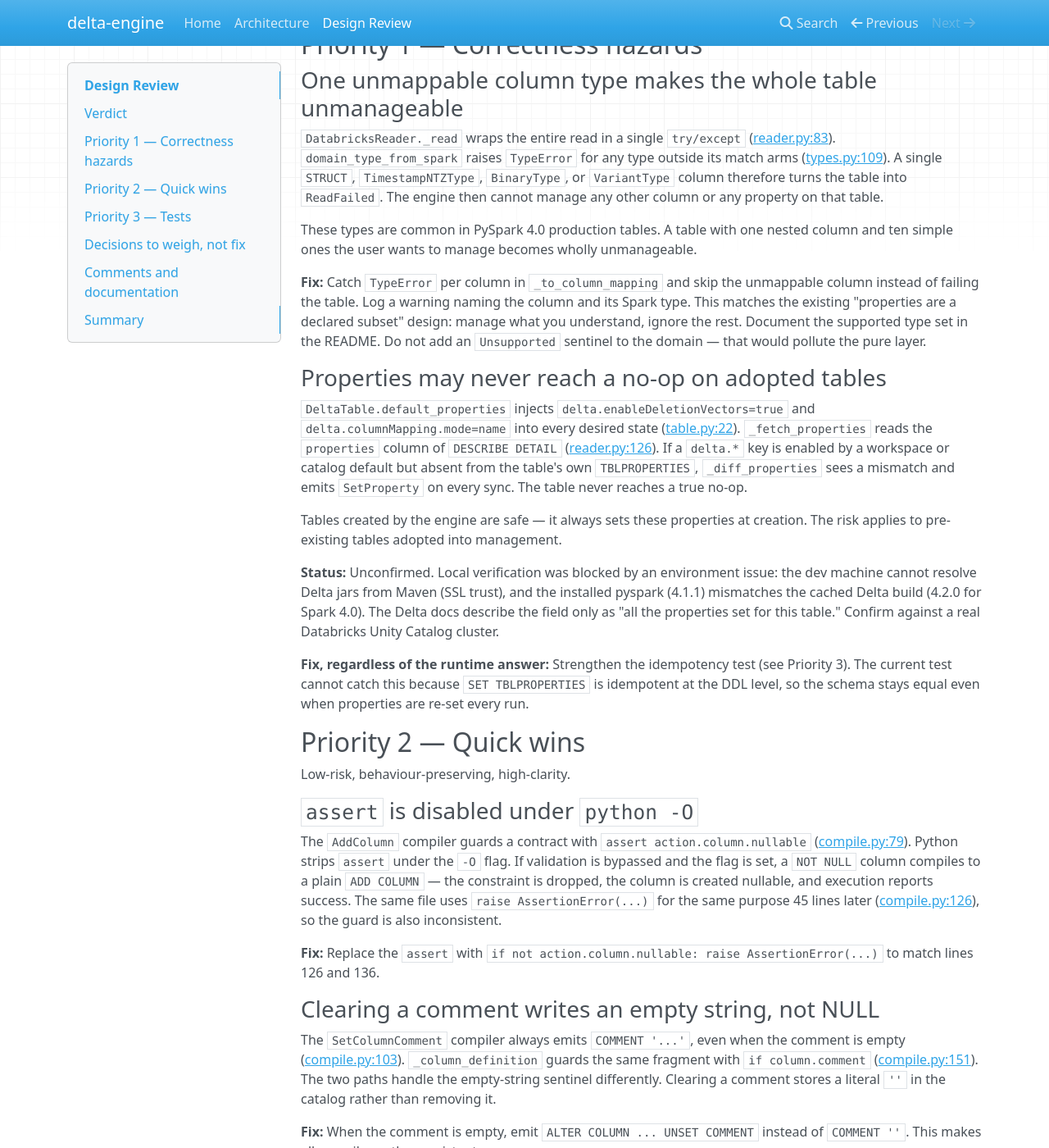
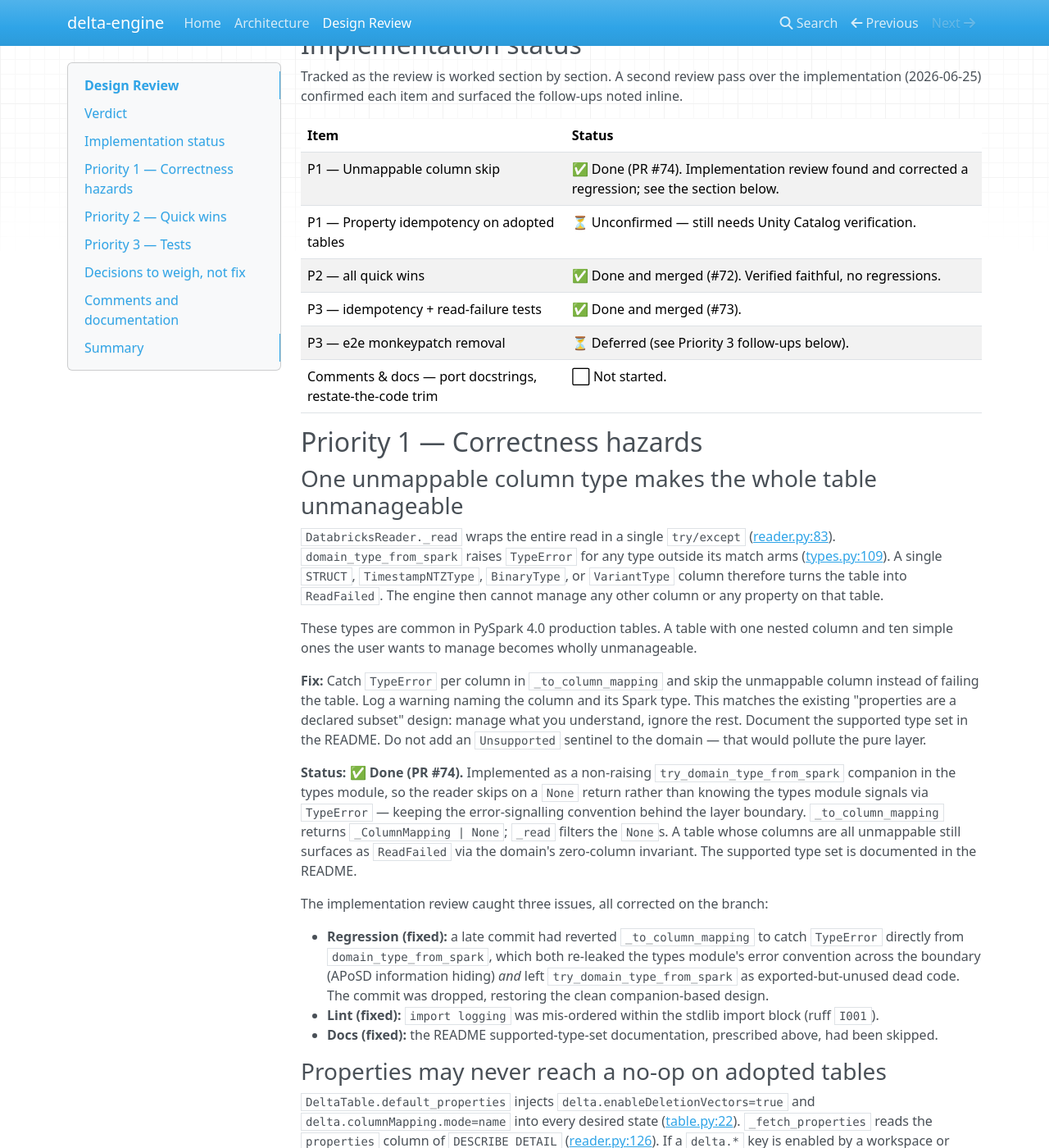
Before and after one commit to Tomoscorbin/delta-engine, an MkDocs documentation site: the page built from docs/design-review.md, in a window 1280 px wide and 1400 px high, scrolled down 474 px. Shown: the whole window at 82% size. Built offline with MkDocs 1.6.1, drawn with Linux system fonts in a browser that asks for light colours; nearby versions of some CDN libraries; some of the changed text lies outside the part shown.

Commit message:
docs: record Priority 1 implementation status in design review
Annotate the design-review tracker with implementation status for the
unmappable-column work and the merged Priority 2/3 items, and note the
follow-ups the implementation review surfaced (e2e monkeypatch TODO,
idempotency test Given comment).

Co-Authored-By: Claude Opus 4.8 <noreply@anthropic.com>

````diff
--- a/docs/design-review.md
+++ b/docs/design-review.md
@@ -10,6 +10,19 @@ The findings below are refinements, not rework. Two are correctness hazards wort
 
 Method: nine reviewers each applied a distinct APoSD lens. Every finding was then re-checked against the source by a separate pass. Of roughly 78 raised findings, 49 survived; 29 were rejected as taste, documented intent, or worse-if-changed.
 
+## Implementation status
+
+Tracked as the review is worked section by section. A second review pass over the implementation (2026-06-25) confirmed each item and surfaced the follow-ups noted inline.
+
+| Item | Status |
+| --- | --- |
+| P1 — Unmappable column skip | ✅ Done (PR #74). Implementation review found and corrected a regression; see the section below. |
+| P1 — Property idempotency on adopted tables | ⏳ Unconfirmed — still needs Unity Catalog verification. |
+| P2 — all quick wins | ✅ Done and merged (#72). Verified faithful, no regressions. |
+| P3 — idempotency + read-failure tests | ✅ Done and merged (#73). |
+| P3 — e2e monkeypatch removal | ⏳ Deferred (see Priority 3 follow-ups below). |
+| Comments & docs — port docstrings, restate-the-code trim | ⬜ Not started. |
+
 ## Priority 1 — Correctness hazards
 
 ### One unmappable column type makes the whole table unmanageable
@@ -19,6 +32,14 @@ Method: nine reviewers each applied a distinct APoSD lens. Every finding was the
 These types are common in PySpark 4.0 production tables. A table with one nested column and ten simple ones the user wants to manage becomes wholly unmanageable.
 
 **Fix:** Catch `TypeError` per column in `_to_column_mapping` and skip the unmappable column instead of failing the table. Log a warning naming the column and its Spark type. This matches the existing "properties are a declared subset" design: manage what you understand, ignore the rest. Document the supported type set in the README. Do not add an `Unsupported` sentinel to the domain — that would pollute the pure layer.
+
+**Status: ✅ Done (PR #74).** Implemented as a non-raising `try_domain_type_from_spark` companion in the types module, so the reader skips on a `None` return rather than knowing the types module signals via `TypeError` — keeping the error-signalling convention behind the layer boundary. `_to_column_mapping` returns `_ColumnMapping | None`; `_read` filters the `None`s. A table whose columns are all unmappable still surfaces as `ReadFailed` via the domain's zero-column invariant. The supported type set is documented in the README.
+
+The implementation review caught three issues, all corrected on the branch:
+
+- **Regression (fixed):** a late commit had reverted `_to_column_mapping` to catch `TypeError` directly from `domain_type_from_spark`, which both re-leaked the types module's error convention across the boundary (APoSD information hiding) *and* left `try_domain_type_from_spark` as exported-but-unused dead code. The commit was dropped, restoring the clean companion-based design.
+- **Lint (fixed):** `import logging` was mis-ordered within the stdlib import block (ruff `I001`).
+- **Docs (fixed):** the README supported-type-set documentation, prescribed above, had been skipped.
 
 ### Properties may never reach a no-op on adopted tables
 
@@ -93,17 +114,23 @@ second_report = engine.sync(reg)
 assert all(len(t.execution.results) == 0 for t in second_report)
 ```
 
+**Status: ✅ Done (#73).** The assertion is semantically sound: the engine always calls `execute` even for an empty plan, so zero results provably means the differ found no drift. Minor follow-up: the test's setup block lacks a `# Given` comment.
+
 ### E2E tests patch a private method of the class under test
 
 Every e2e test calls `_patch_table_exists_for_local`, which monkey-patches `DatabricksReader._table_exists` ([test_engine_e2e.py:15](../tests/e2e/test_engine_e2e.py#L15)). This couples the suite to a private implementation detail and changes the method's semantics (three-part name versus two-part). The e2e tests no longer exercise the real existence-check path. It also breaks the project's own rule against mocking internal collaborators.
 
 **Fix:** Check whether `spark.catalog.tableExists("spark_catalog.schema.table")` resolves under the local DeltaCatalog. If it does, delete the patch. If three-part resolution genuinely fails locally, fix it at the data level in the fixture rather than patching the adapter.
 
+**Status: ⏳ Deferred (#73).** The blocker is that the local dev machine cannot run the e2e suite against a real Delta session (the same SSL/jar issue noted in Priority 1). Worth noting for the follow-up: `TEST_CATALOG` is already `"spark_catalog"`, so `spark.catalog.tableExists("spark_catalog.schema.table")` likely resolves under the local catalog and the patch may simply be deletable once verified. Until then the patch should carry an in-code `TODO` pointing to this section — the deferral reason currently lives only in the commit message.
+
 ### Read-failure isolation is under-tested
 
 `test_engine_reads_all_tables_then_raises_on_any_read_failure` checks that both tables appear in the report when one read fails ([test_engine.py:177](../tests/application/test_engine.py#L177)). It does not assert that the surviving table was executed. `TableRunStatus.SUCCESS` is consistent with an empty, never-run `ExecutionSummary`, so the status check alone does not prove the engine honoured "failures in individual tables do not halt the sync of others."
 
 **Fix:** Assert `tr_b.execution.results != ()` for the surviving table.
+
+**Status: ✅ Done (#73).** The assertion proves `execute` ran for the survivor: the report's `execution` defaults to an empty `ExecutionSummary` and is only overwritten when read+validation pass, so a non-empty `results` is a faithful proxy. (A stricter check on *which* plan was passed was considered and rejected — it would be interaction testing, against the project's classical-testing standard.)
 
 ## Decisions to weigh, not fix
 
````
